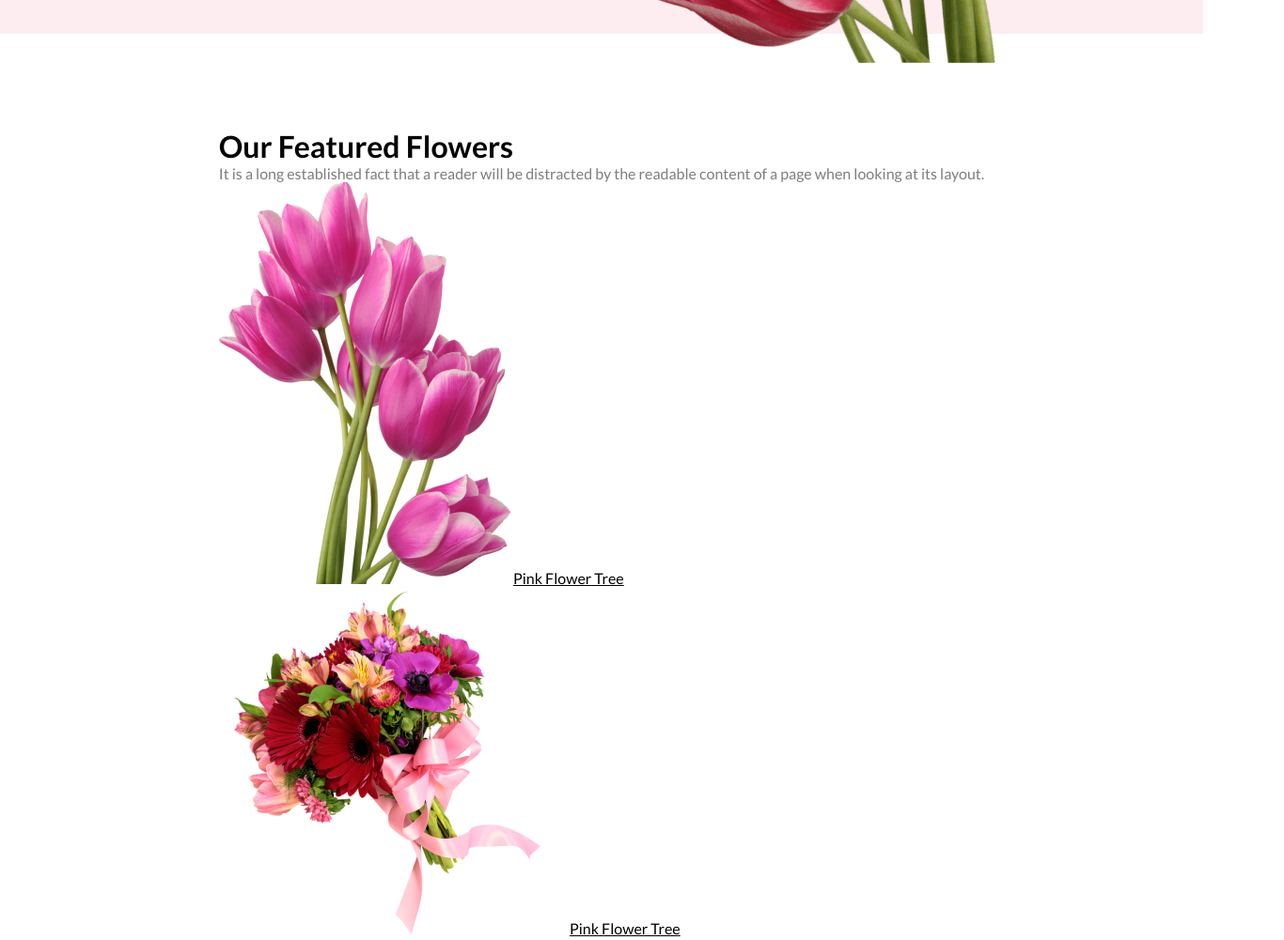
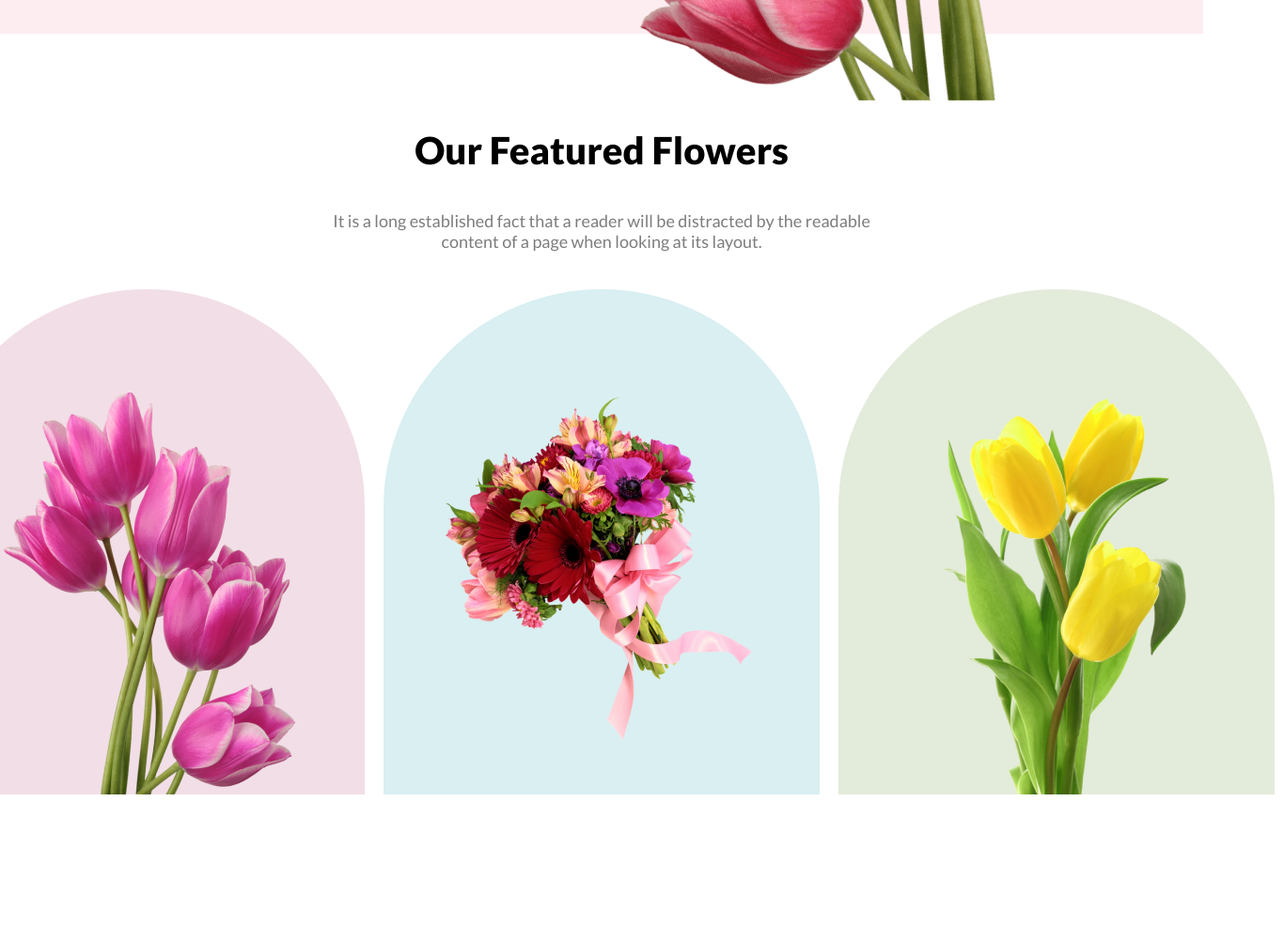
Before and after one commit to ShuvodipDasHimu/online-flower-shop, a plain HTML site: page index.html in a window 1280 px wide. Shown: the part 700-1701 px from the top of the page at 94% size, 1366 px wide, since content can reach past the window. After the commit the page ends 1646 px from the top, so only its background shows below. Drawn offline with Linux system fonts and the light colour scheme.

Commit message:
main section done..ig

```diff
--- a/index.html
+++ b/index.html
@@ -23,23 +23,23 @@
   </header>
   <main>
     <h1>Our Featured Flowers</h1>
-    <p>It is a long established fact that a reader will be distracted by the readable content of a page when looking at its layout.</p>
+    <p>It is a long established fact that a reader will be distracted by the readable<br>content of a page when looking at its layout.</p>
     <div class="flower-trees">
-      <div class="flower-tree">
+      <div class="flower-tree pink">
         <img src="assets/pngwing 6.png" alt="">
-        <a href="">Pink Flower Tree</a>
       </div>
 
-      <div class="flower-tree">
+      <div class="flower-tree blue">
         <img src="assets/pngwing 5.png" alt="">
-        <a href="">Pink Flower Tree</a>
       </div>
 
-      <div class="flower-tree">
+      <div class="flower-tree gray">
         <img src="assets/pngwing 7.png" alt="">
-        <a href="">Pink Flower Tree</a>
-        </div>
+      </div>
     </div>
   </main>
+  <section class="delivery-section">
+
+  </section>
 </body>
 </html>
--- a/styles/style.css
+++ b/styles/style.css
@@ -33,7 +33,7 @@ a {
   color: black;
 }
 
-/* Main Styles */
+/* General Styles */
 
 body {
   display: flex;
@@ -42,6 +42,8 @@ body {
   align-items: center;
   gap: 100px;
 }
+
+/* Header Section */
 
 header {
   display: flex;
@@ -90,6 +92,77 @@ header {
 }
 
 .header-right > img {
+  margin-top:5rem;
   /* width: 635px; */
   /* height: 100%; */
 }
+
+/* Main Section */
+
+main {
+  display: flex;
+  flex-direction: column;
+  gap: 40px;
+}
+
+main h1, main p {
+  text-align: center;
+}
+
+main h1 {
+  font-weight: 800;
+  font-size: 40px;
+}
+
+main p {
+  font-size: 18px;
+}
+
+.flower-trees {
+  display: flex;
+  align-items: center;
+  justify-content: center;
+  gap: 20px;
+}
+
+.flower-tree {
+  border-top-left-radius: 250px;
+  border-top-right-radius: 250px;
+  width: 464px;
+  height: 538px;
+}
+
+.flower-tree img {
+  margin: 67px 80px;
+}
+
+.flower-tree p {
+  color: black;
+  font-weight: bold;
+  text-decoration: underline;
+}
+
+.pink {
+  background-color: #F2DEE7;
+}
+
+.pink img {
+  /* width: 100%; */
+  width: 310px;
+  height: 428px;
+  margin-top: 110px;
+}
+
+.blue {
+  background-color: #D9EFF1;
+
+}
+
+.blue > img {
+  margin-left: 50px;
+  margin-top: 110px;
+}
+
+.gray {
+  background-color: #E3EBDB;
+}
```
